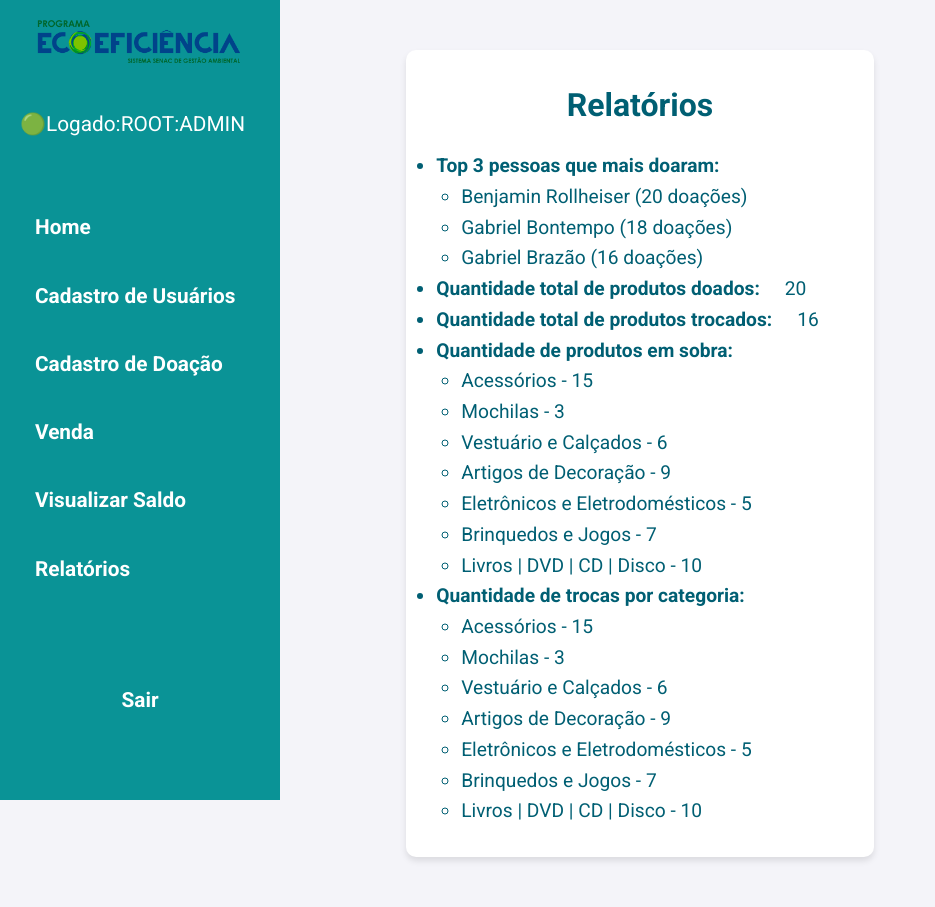
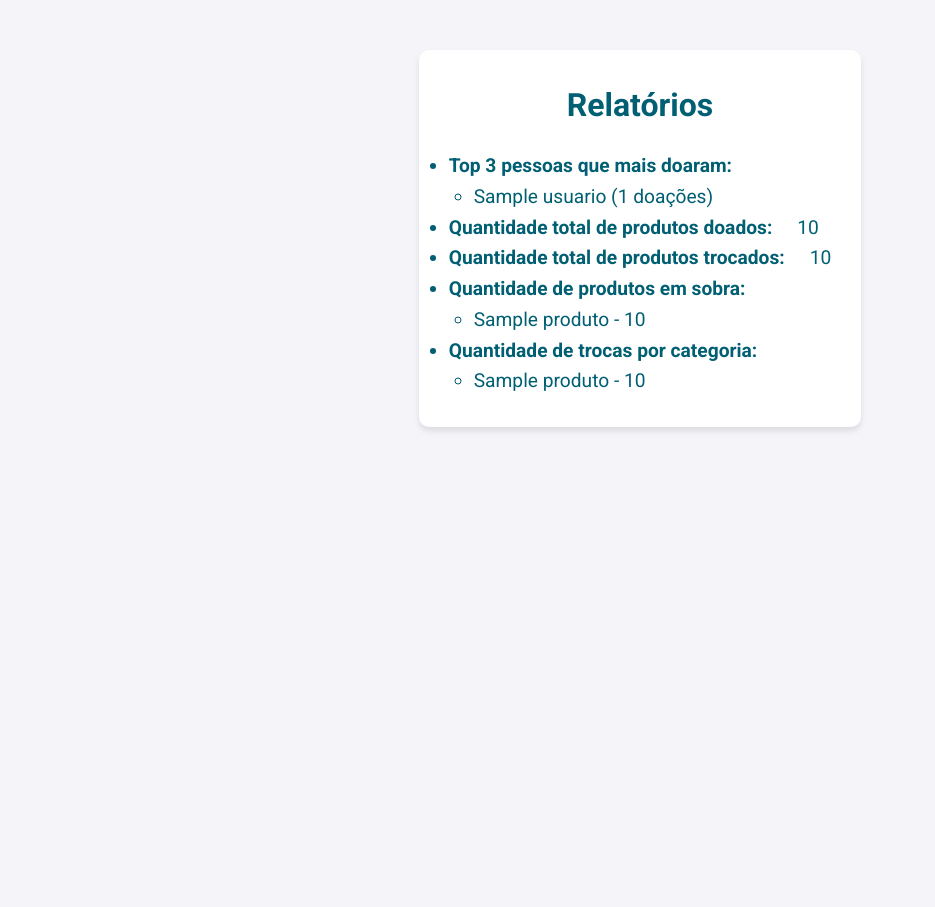
Before and after one commit to sam-alvarenga/PI-bazarEcoeficiencia, a PHP site: page /relatorio.php in a window 1280 px wide. Shown: the whole page, without its empty margins (0-935 px from the left). After the commit the page ends 431 px from the top, so only its background shows below. Run offline with PHP 8.4, Linux system fonts and the light colour scheme; tables that the repository leaves empty or names only in its code hold one stand-in row (values such as "Sample post"); some libraries are stand-ins or nearby versions.

Commit message:
Começo do relatóriio

```diff
--- a/public/pages/relatorio.php
+++ b/public/pages/relatorio.php
@@ -1,5 +1,48 @@
 <?php
-include ("../../includes/layout/sidebar.php")
+/* include ("../../includes/layout/sidebar.php"); */
+include_once('../../includes/Conexao.php');
+
+// Conexão
+$conexao = new Conexao();
+$conn = $conexao->getConnection();
+
+// TOP 3 doadores
+$sqlTopDoadores = "
+    SELECT u.nome, COUNT(d.idDoacao) AS totalDoacoes
+    FROM usuarios u
+    JOIN doacao d ON u.idUsuario = d.idUsuario
+    GROUP BY u.idUsuario
+    ORDER BY totalDoacoes DESC
+    LIMIT 3
+";
+$resultTop = mysqli_query($conn, $sqlTopDoadores);
+$topDoadores = mysqli_fetch_all($resultTop, MYSQLI_ASSOC);
+
+// Quantidade total de produtos doados
+$sqlTotalProdutosDoados = "
+    SELECT SUM(dp.quantidade) AS totalProdutos
+    FROM doacaoproduto dp
+";
+$resultProdutosDoados = mysqli_query($conn, $sqlTotalProdutosDoados);
+$totalProdutosDo = mysqli_fetch_assoc($resultProdutosDoados)['totalProdutos'] ?? 0;
+
+// Quantidade total de produtos trocados (se tiver tabela de trocas similar a doação)
+$sqlTotalProdutosTrocados = "
+    SELECT SUM(tp.quantidade) AS totalTrocados
+    FROM trocaproduto tp
+";
+$resultProdutosTrocados = mysqli_query($conn, $sqlTotalProdutosTrocados);
+$totalProdutosTrocados = mysqli_fetch_assoc($resultProdutosTrocados)['totalTrocados'] ?? 0;
+
+// Quantidade de produtos por categoria (sobra e trocas)
+$sqlProdutosCategoria = "
+    SELECT p.nome, SUM(dp.quantidade) AS total
+    FROM produto p
+    LEFT JOIN doacaoproduto dp ON p.idProduto = dp.idProduto
+    GROUP BY p.idProduto
+";
+$resultCategoria = mysqli_query($conn, $sqlProdutosCategoria);
+$produtosCategoria = mysqli_fetch_all($resultCategoria, MYSQLI_ASSOC);
 ?>
 
 <!DOCTYPE html>
@@ -21,35 +64,25 @@ include ("../../includes/layout/sidebar.php")
     <ul class="report-list">
         <li class="topic">Top 3 pessoas que mais doaram:
             <ul>
-                    <li>Benjamin Rollheiser (20 doações)</li>
-                    <li>Gabriel Bontempo (18 doações)</li>
-                    <li>Gabriel Brazão (16 doações)</li>
+                <?php foreach($topDoadores as $doador): ?>
+                    <li><?= htmlspecialchars($doador['nome']) ?> (<?= $doador['totalDoacoes'] ?> doações)</li>
+                <?php endforeach; ?>
             </ul>
         </li>
-            <li class="topic">Quantidade total de produtos doados:<span>20<span>
-            </li>
-            <li class="topic">Quantidade total de produtos trocados:<span>16<span>
-            </li>
+        <li class="topic">Quantidade total de produtos doados:<span><?= $totalProdutosDo ?></span></li>
+        <li class="topic">Quantidade total de produtos trocados:<span><?= $totalProdutosTrocados ?></span></li>
         <li class="topic">Quantidade de produtos em sobra:
             <ul>
-                    <li>Acessórios - 15</li>
-                    <li>Mochilas - 3</li>
-                    <li>Vestuário e Calçados - 6</li>
-                    <li>Artigos de Decoração - 9</li>
-                    <li>Eletrônicos e Eletrodomésticos - 5</li>
-                    <li>Brinquedos e Jogos - 7</li>
-                    <li>Livros | DVD | CD | Disco - 10</li>
+                <?php foreach($produtosCategoria as $produto): ?>
+                    <li><?= htmlspecialchars($produto['nome']) ?> - <?= $produto['total'] ?? 0 ?></li>
+                <?php endforeach; ?>
             </ul>
         </li>
         <li class="topic">Quantidade de trocas por categoria:
             <ul>
-                    <li>Acessórios - 15</li>
-                    <li>Mochilas - 3</li>
-                    <li>Vestuário e Calçados - 6</li>
-                    <li>Artigos de Decoração - 9</li>
-                    <li>Eletrônicos e Eletrodomésticos - 5</li>
-                    <li>Brinquedos e Jogos - 7</li>
-                    <li>Livros | DVD | CD | Disco - 10</li>
+                <?php foreach($produtosCategoria as $produto): ?>
+                    <li><?= htmlspecialchars($produto['nome']) ?> - <?= $produto['total'] ?? 0 ?></li>
+                <?php endforeach; ?>
             </ul>
         </li>
     </ul>
```
Lines whose indentation alone changed are shown as unchanged.
